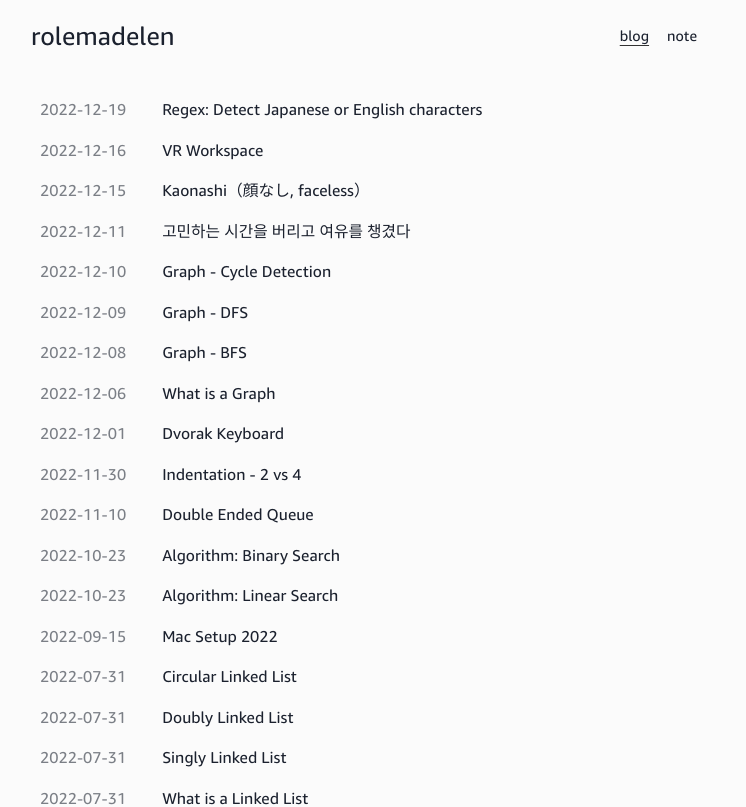
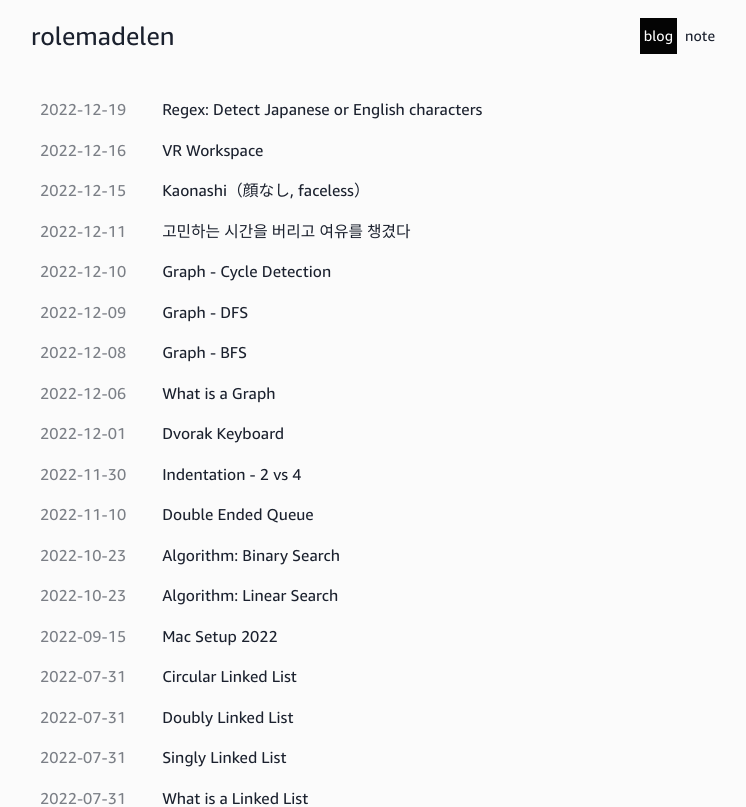
Before and after one commit to bleudog/Blue-blog, a Next.js app: page /blog in a window 1280 px wide. Shown: the top 807 px of the page, without its empty margins (267-1013 px from the left). Built offline with nearby package versions, Linux system fonts and the light colour scheme.

Commit message:
header ui modified

```diff
--- a/styles/global.scss
+++ b/styles/global.scss
@@ -197,7 +197,7 @@ pre {
 }
 
 ol>li {
-    margin-left: 0.5em;
+    margin-left: 1rem;
     list-style: decimal;
 
     ol>li {
@@ -217,7 +217,7 @@ ol>li {
 }
 
 ul>li {
-    margin-left: 0.5em;
+    margin-left: 1rem;
     list-style: disc;
 
     ol>li {
@@ -299,7 +299,6 @@ footer {
         display: flex;
         justify-content: space-evenly;
         align-items: center;
-        padding: 0 0.5rem 0 1rem;
 
         div {
             font-size: 0.8rem;
@@ -342,9 +341,13 @@ article {
 
 header {
     .currentPage {
+        backdrop-filter: invert(1);
+        padding: 0 4px;
+        margin: auto 8px;
         a {
-            text-decoration: underline 10% rgb(50, 50, 50);
-            text-underline-offset: 18%;
+            color: white;
+            // text-decoration: underline 10% rgb(50, 50, 50);
+            // text-underline-offset: 18%;
         }
     }
 }
```
